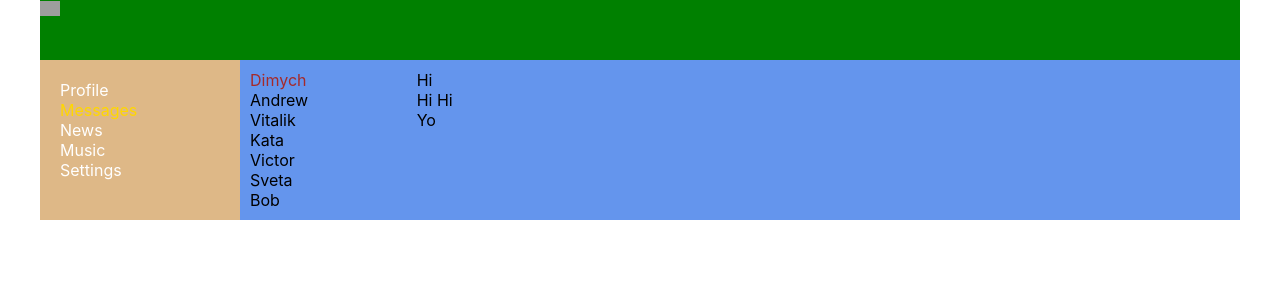
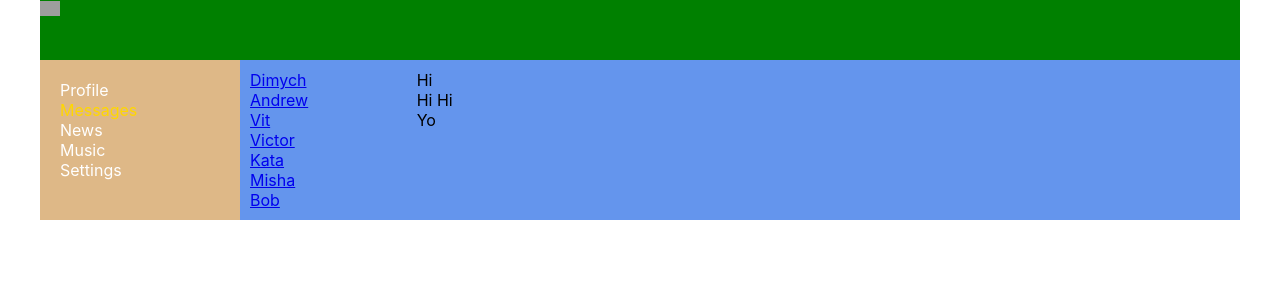
Before and after one commit to KombinatorVit/Way-of-the-SamuraiMy, a React (Create React App) app: page /dialogs in a window 1280 px wide. Shown: the top 300 px of the page. Built offline with nearby package versions, Linux system fonts and the light colour scheme; grey boxes are pictures that could not be loaded.

Commit message:
Route exact

```diff
--- a/src/App.js
+++ b/src/App.js
@@ -18,7 +18,7 @@ function App(props) {
   <Navbar/>
   <div className='app-wrapper-content'>
   <Routes>
-                 <Route path="/dialogs" element= {<Dialogs/>}/>
+  <Route path="/dialogs/*" element={<Dialogs />} />
                  <Route path="/profile" element={<Profile/>}/>
              </Routes>
 
--- a/src/components/Dialogs/Dialogs.js
+++ b/src/components/Dialogs/Dialogs.js
@@ -1,30 +1,38 @@
 import React from "react"
 import s from "./Dialogs.module.css";
+import { NavLink } from "react-router-dom";
+
 
 const Dialogs = (props) => {
 return (
     <div className={s.dialogs}>
         <div className={s.dialogsItems}>
 <div className={s.dialog + ' ' + s.active}>
-Dimych
+<NavLink to="/dialogs/1">Dimych</NavLink>
 </div>
 <div className={s.dialog}>
-Andrew
+ <NavLink to="/dialogs/2">Andrew</NavLink>
+
 </div>
 <div className={s.dialog}>
-Vitalik
+<NavLink to="/dialogs/3">Vit</NavLink>
+
 </div>
 <div className={s.dialog}>
-Kata
+<NavLink to="/dialogs/4">Victor</NavLink>
+
 </div>
 <div className={s.dialog}>
-Victor
+<NavLink to="/dialogs/5">Kata</NavLink>
+
 </div>
 <div className={s.dialog}>
-Sveta
+<NavLink to="/dialogs/6">Misha</NavLink>
+
 </div>
 <div className={s.dialog}>
-Bob
+<NavLink to="/dialogs/7">Bob</NavLink>
+
 </div>
 
 
```
